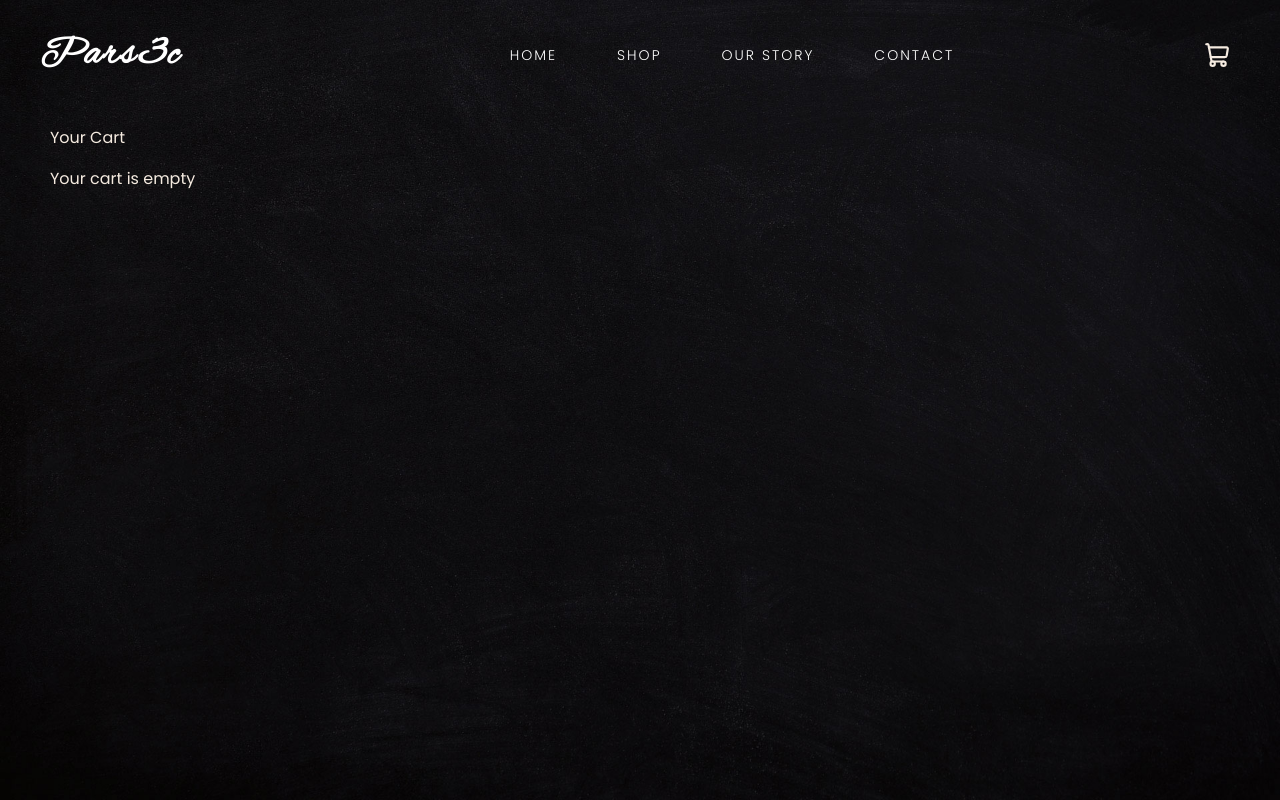
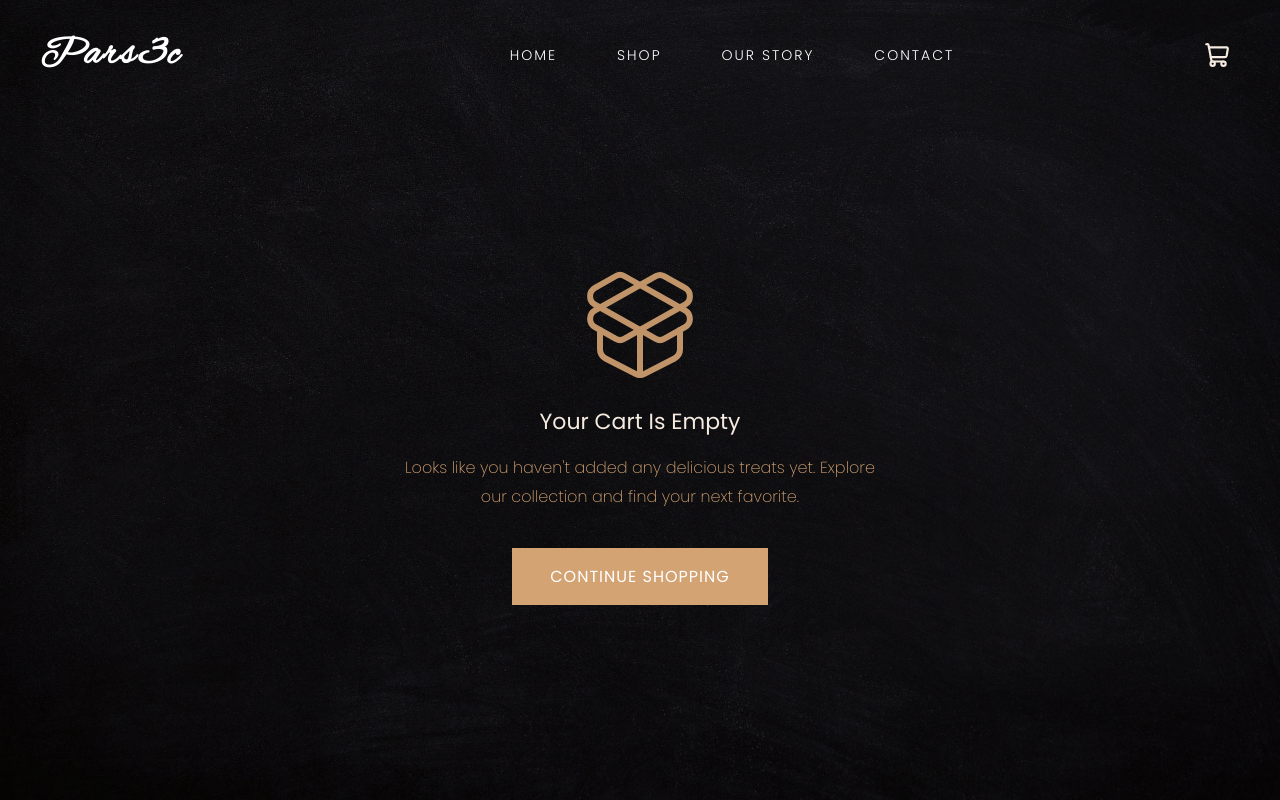
Before and after one commit to Akshat0102/Pars3c-Ecommerce, a React (Vite) app: page /cart in a window 1280 px wide. Built offline with nearby package versions, Linux system fonts and the light colour scheme; a web font is replaced by a local one.

Commit message:
feat: added cleaner UI for empty cart

```diff
--- a/src/routes/cart/cart.component.tsx
+++ b/src/routes/cart/cart.component.tsx
@@ -6,7 +6,8 @@ import {
   removeItem,
 } from "../../store/cart/cart.slice";
 import "./cart.styles.scss";
-import { Trash2 } from "lucide-react";
+import { Link } from "react-router-dom";
+import { Trash2, PackageOpen } from "lucide-react";
 
 const Cart = () => {
   const cartItems = useAppSelector(selectCartItems);
@@ -18,12 +19,22 @@ const Cart = () => {
 
   return (
     <div className="cart-page">
-      <div className="title">Your Cart</div>
+      {cartItems.length === 0 ? (
+        <div className="empty-cart">
+          <PackageOpen size={120} strokeWidth={1.2} />
+          <h2>Your Cart Is Empty</h2>
+          <p>
+            Looks like you haven't added any delicious treats yet. Explore our
+            collection and find your next favorite.
+          </p>
 
-      {cartItems.length === 0 ? (
-        <p>Your cart is empty</p>
+          <Link to="/shop" className="continue-shopping-btn">
+            Continue Shopping
+          </Link>
+        </div>
       ) : (
         <>
+          <div className="title">Your Cart</div>
           <div className="cart-items">
             {cartItems.map((item) => (
               <div key={item.id} className="cart-item">
--- a/src/routes/cart/cart.styles.scss
+++ b/src/routes/cart/cart.styles.scss
@@ -1,5 +1,56 @@
 .cart-page {
   padding: 10px;
+}
+
+.empty-cart {
+  min-height: calc(100vh - 180px);
+  display: flex;
+  flex-direction: column;
+  align-items: center;
+  justify-content: center;
+  text-align: center;
+
+  svg {
+    margin-bottom: 20px;
+    color: #d4a373;
+    opacity: 0.9;
+  }
+
+  h2 {
+    margin: 0;
+    font-size: 22px;
+    font-weight: 400;
+    color: #f5ebe0;
+  }
+
+  p {
+    max-width: 500px;
+    margin: 16px 0 36px;
+    line-height: 1.8;
+    font-size: 16px;
+    font-weight: 200;
+    color: #d4a373;
+  }
+}
+
+.continue-shopping-btn {
+  display: inline-flex;
+  align-items: center;
+  justify-content: center;
+  padding: 14px 36px;
+  background: #d4a373;
+  color: white;
+  border: 2px solid #d4a373;
+  border-radius: 0;
+  text-transform: uppercase;
+  letter-spacing: 1px;
+  font-weight: 400;
+  transition: all 0.3s ease;
+
+  &:hover {
+    background: transparent;
+    color: #d4a373;
+  }
 }
 
 .cart-items {
```
